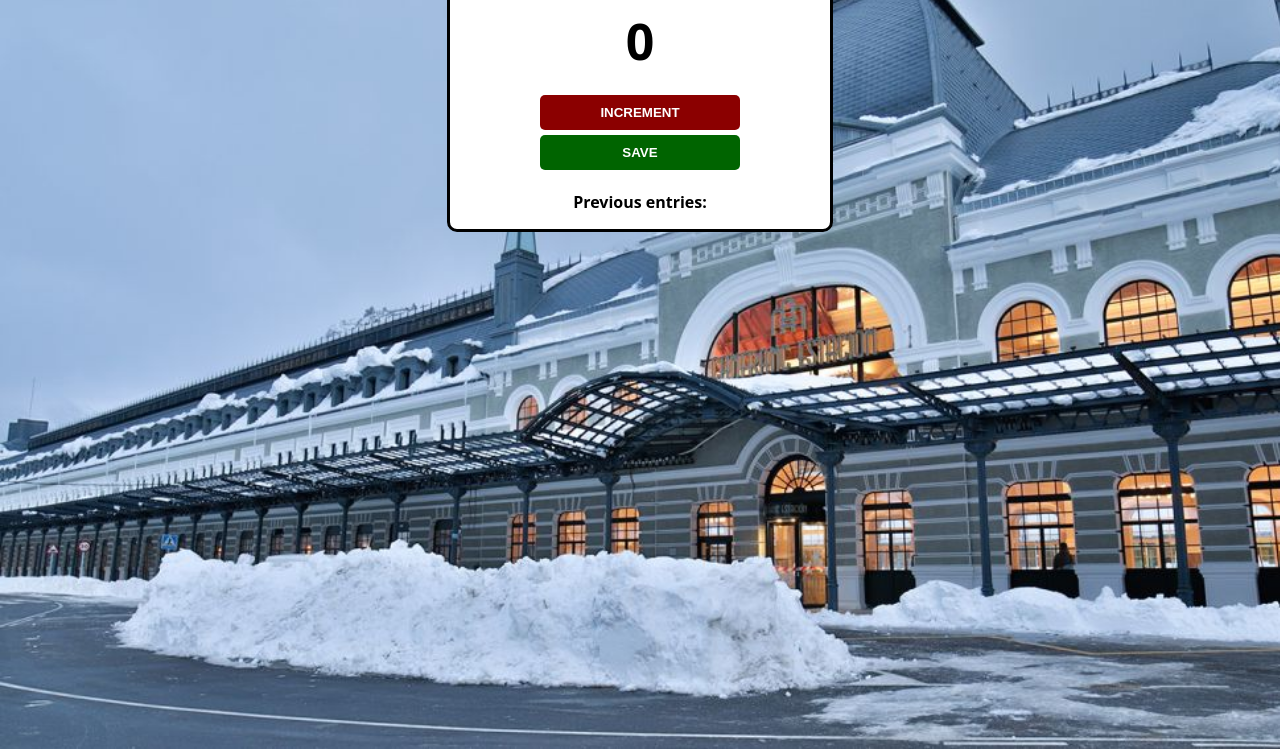
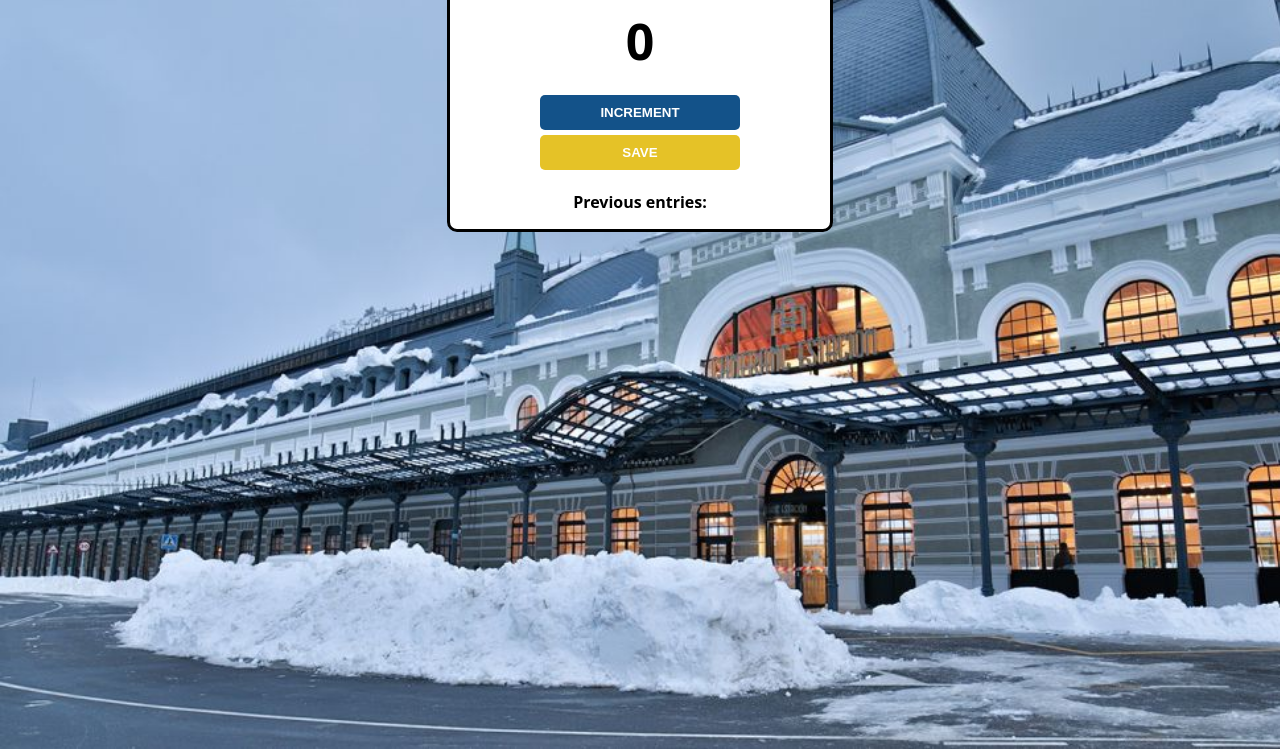
Before and after one commit to RhyshaKachari/Passenger_Counter, a plain HTML site: page passenger_counter/index.html in a window 1280 px wide. Shown: the part 67-816 px from the top of the page. Drawn offline with Linux system fonts and the light colour scheme.

Commit message:
changed button colors

```diff
--- a/passenger_counter/index.css
+++ b/passenger_counter/index.css
@@ -40,9 +40,9 @@ button{
 }
 
 #increment-btn{
-    background: darkred;
+    background: rgb(19, 82, 137);
 }
 
 #save-btn{
-    background: darkgreen;
+    background: rgb(229, 194, 39);
 }
```
